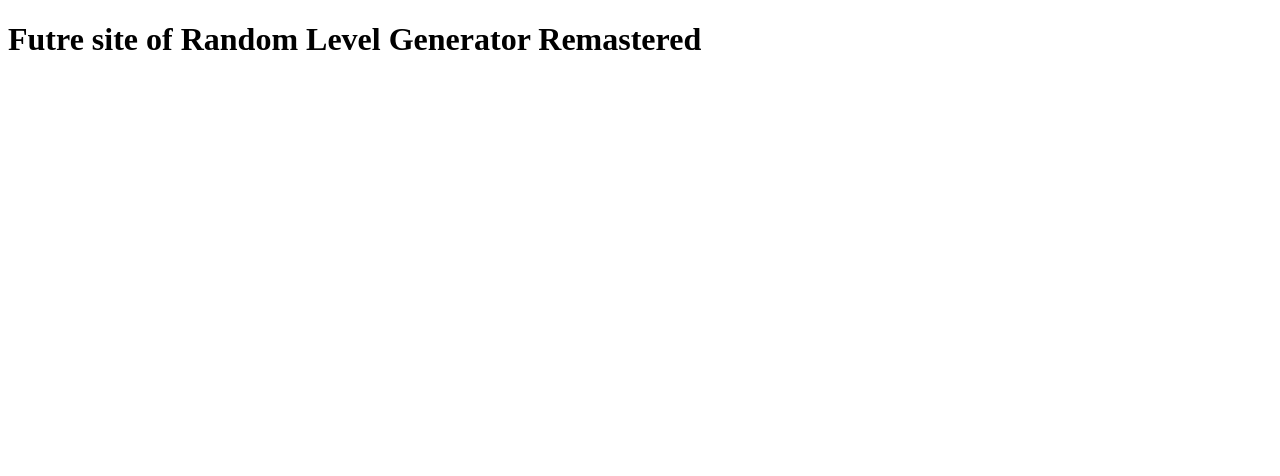
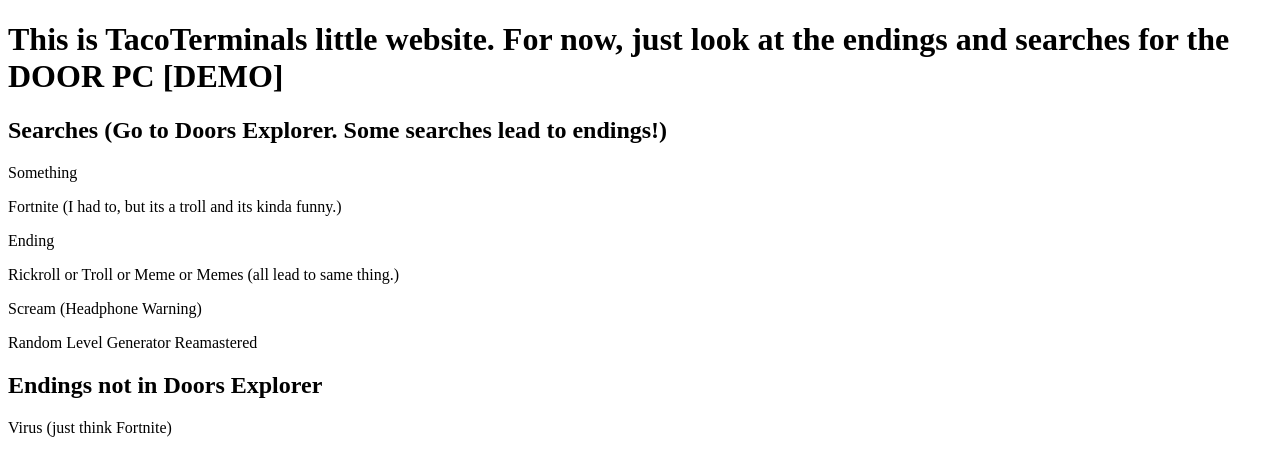
Before and after one commit to TacoCodez/TacoCodez.github.io, a plain HTML site: page index.html in a window 1280 px wide. Drawn offline with Linux system fonts and the light colour scheme.

Commit message:
Update index.html

```diff
--- a/index.html
+++ b/index.html
@@ -7,10 +7,19 @@
     justify-content: center;
     align-items: center;
     height: 100vh;
-        <title>Coming Soon!</title>
+        <title>TacoTerminal</title>
     </style>
 </head>
 <body>
-    <h1>Futre site of Random Level Generator Remastered</h1>
+    <h1>This is TacoTerminals little website. For now, just look at the endings and searches for the DOOR PC [DEMO]</h1>
+    <h2>Searches (Go to Doors Explorer. Some searches lead to endings!)</h2>
+    <p>Something</p>
+    <p>Fortnite (I had to, but its a troll and its kinda funny.)</p>
+    <p>Ending</p>
+    <p>Rickroll or Troll or Meme or Memes (all lead to same thing.)</p>
+    <p>Scream (Headphone Warning)</p>
+    <p>Random Level Generator Reamastered</p>
+    <h2>Endings not in Doors Explorer</h2>
+    <p>Virus (just think Fortnite)</p>
 </body>
 </html>
```
